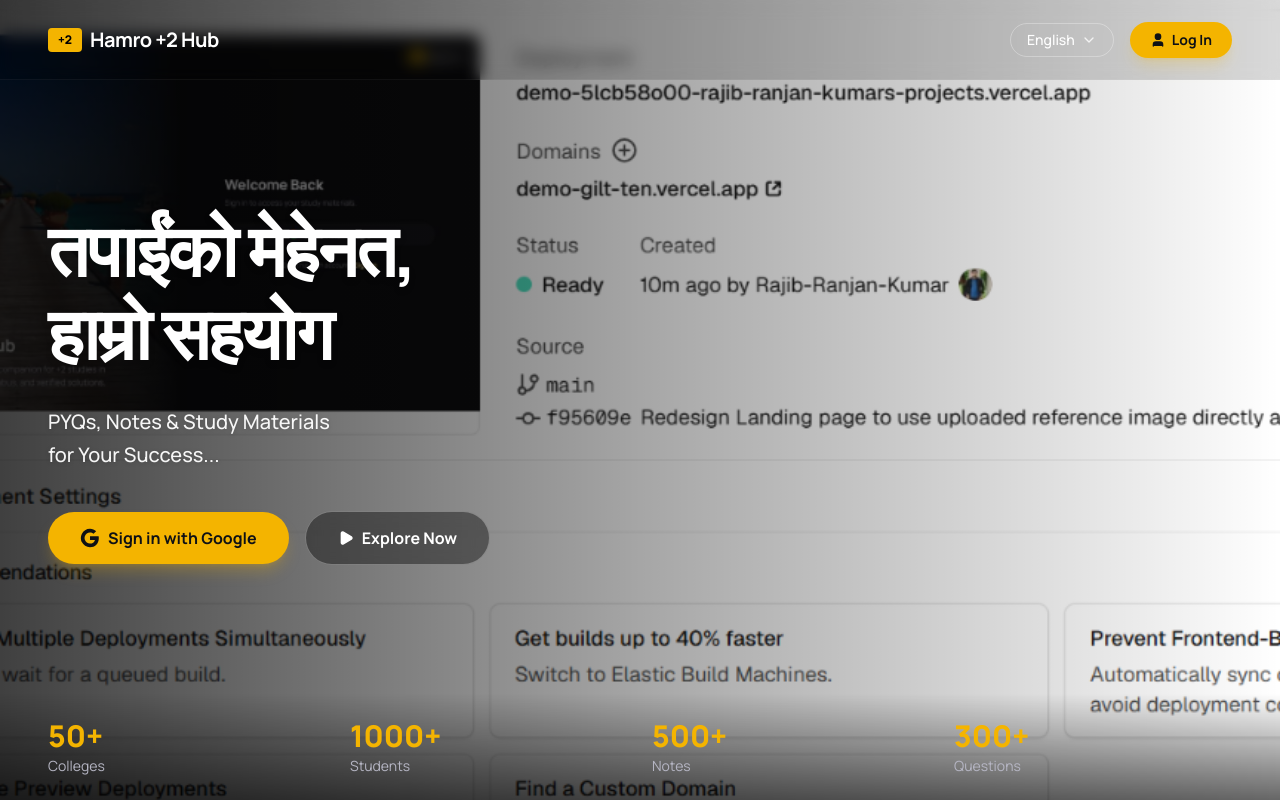
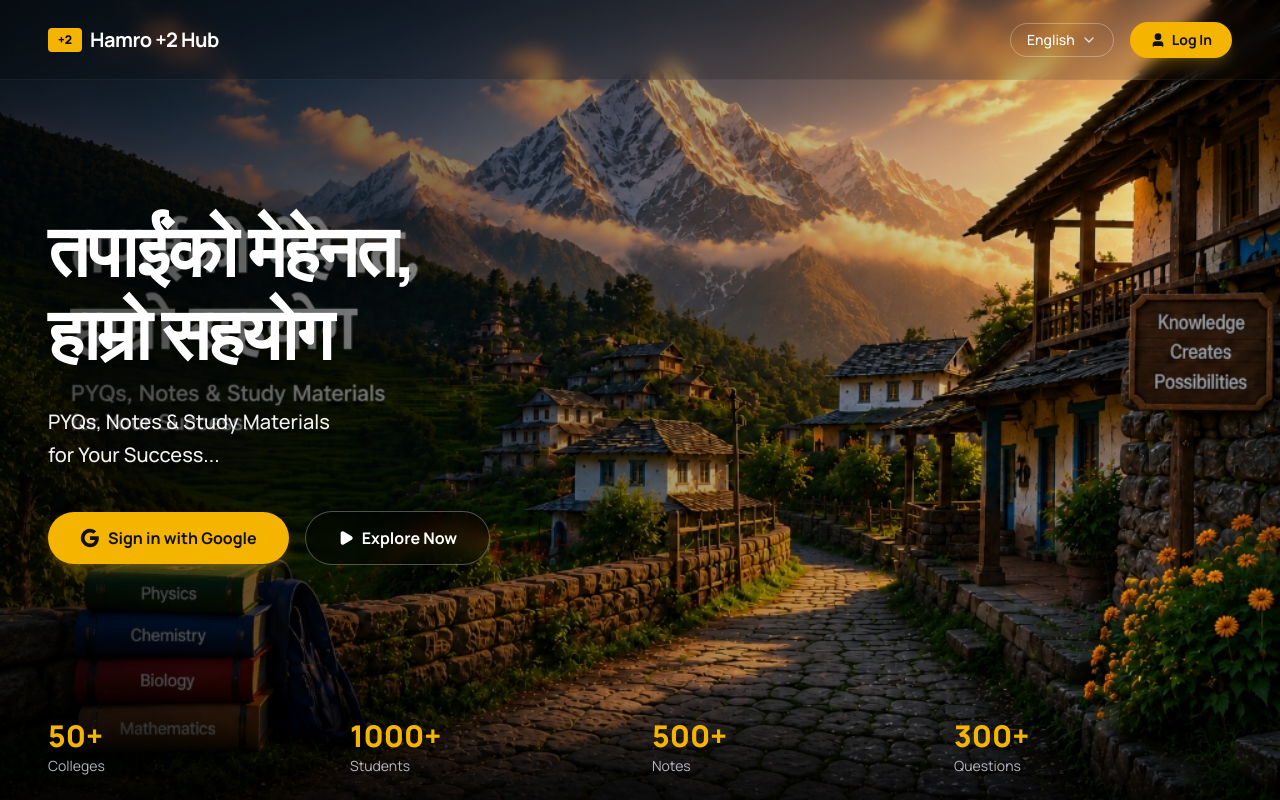
Before and after one commit to Rajib-Ranjan-Kumar/Hamro-plusTwo-Hub, a React (Vite) app: page /landing in a window 1280 px wide. Shown: the top 800 px of the page. Built offline with nearby package versions, Linux system fonts and the light colour scheme; no server answers; the database is empty.

Commit message:
Update background image path to hero-bg.jpg on landing and auth pages

```diff
--- a/src/pages/Landing.tsx
+++ b/src/pages/Landing.tsx
@@ -55,7 +55,7 @@
         {/* Hero Background Image - Full screen cover */}
         <div
           className="absolute inset-0 bg-cover bg-center bg-no-repeat z-0"
-          style={{ backgroundImage: "url('/hero-bg.png')" }}
+          style={{ backgroundImage: "url('/hero-bg.jpg')" }}
         />
         {/* Dark overlay for text readability, matching the warm sunset theme */}
         <div className="absolute inset-0 bg-gradient-to-r from-black/75 via-black/35 to-transparent z-0 pointer-events-none" />
--- a/src/pages/Login.tsx
+++ b/src/pages/Login.tsx
@@ -149,7 +149,7 @@
       {/* Full-screen Background Image */}
       <div
         className="absolute inset-0 bg-cover bg-center bg-no-repeat z-0"
-        style={{ backgroundImage: "url('/hero-bg.png')" }}
+        style={{ backgroundImage: "url('/hero-bg.jpg')" }}
       />
       {/* Dark blur overlay */}
       <div className="absolute inset-0 bg-black/60 backdrop-blur-sm z-0 pointer-events-none" />
--- a/src/pages/Register.tsx
+++ b/src/pages/Register.tsx
@@ -159,7 +159,7 @@
       {/* Full-screen Background Image */}
       <div
         className="absolute inset-0 bg-cover bg-center bg-no-repeat z-0"
-        style={{ backgroundImage: "url('/hero-bg.png')" }}
+        style={{ backgroundImage: "url('/hero-bg.jpg')" }}
       />
       {/* Dark blur overlay */}
       <div className="absolute inset-0 bg-black/60 backdrop-blur-sm z-0 pointer-events-none" />
```
Also changed, not shown: public/hero-bg.jpg.
